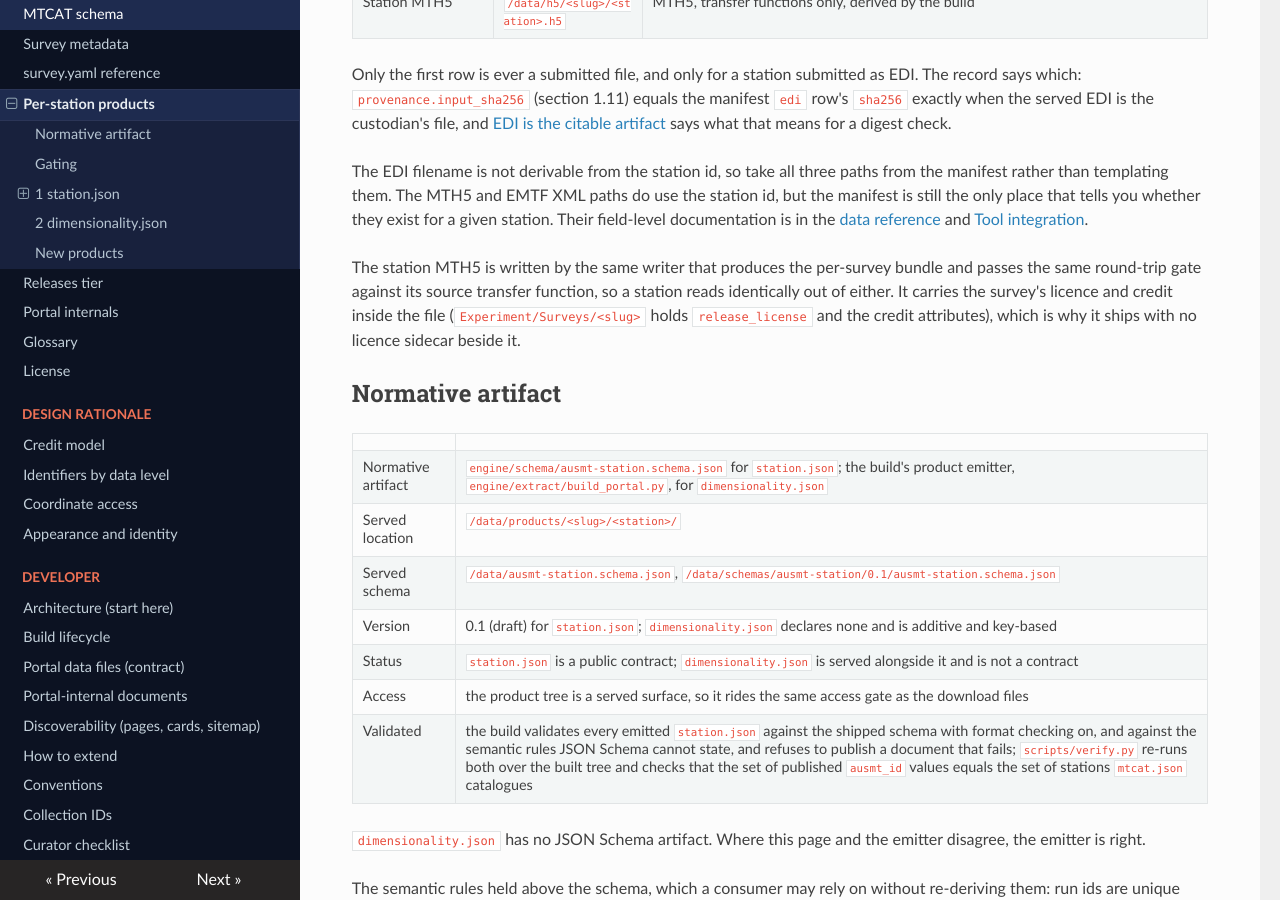
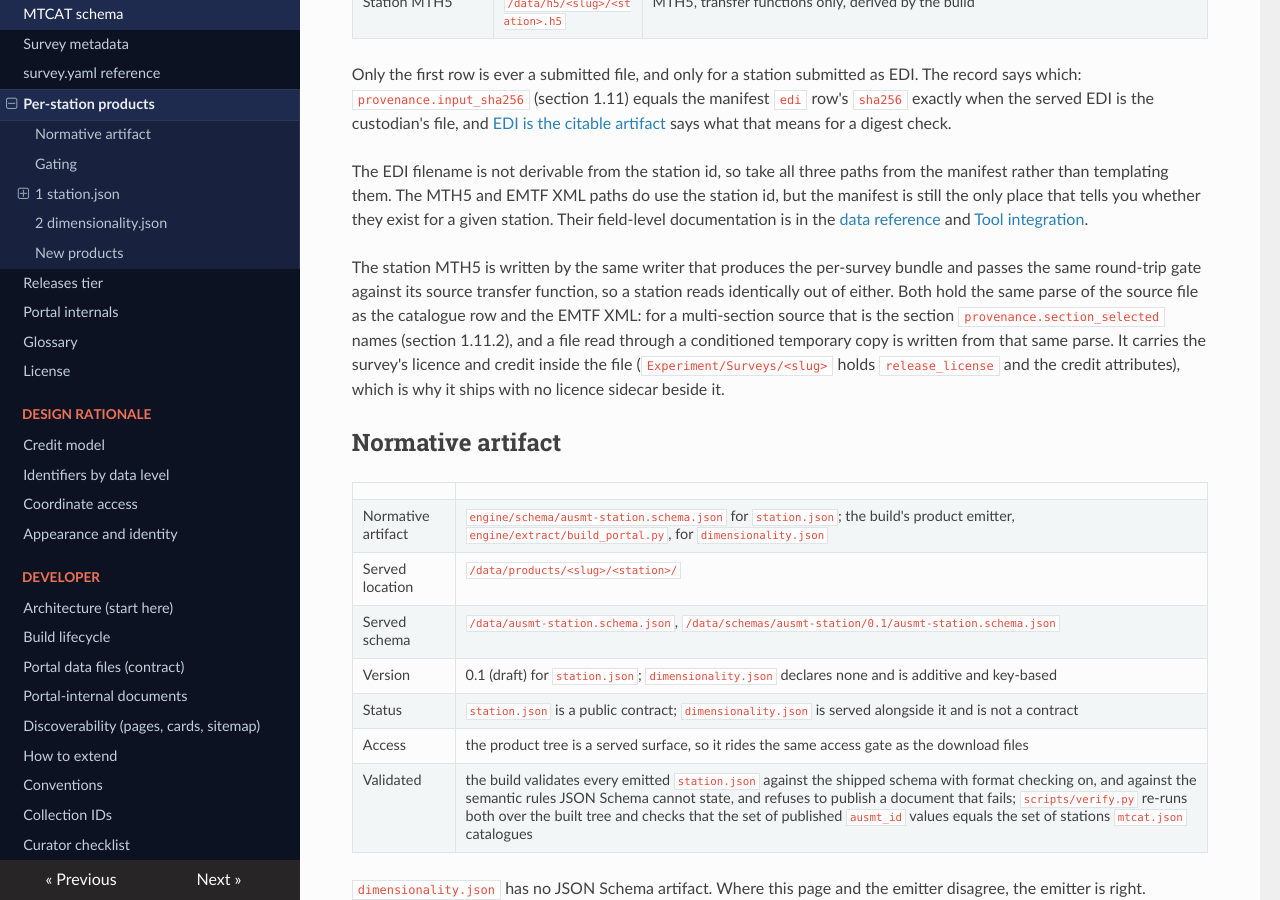
Before and after one commit to bvkay/ausmt, an MkDocs documentation site: the page built from docs/docs/reference/station-products.md, in a window 1280 px wide and 900 px high, scrolled down 678 px. Built offline with MkDocs 1.6.1, drawn with Linux system fonts in a browser that asks for light colours; nearby versions of some CDN libraries; some of the changed text lies outside the part shown.

Commit message:
docs: the MTH5 holds the same parse as the catalogue row and the EMTF XML
The station products reference and the build lifecycle say which parse an MTH5 stores, that the
round-trip gate compares against that parse, and that a transfer function id too long for the
mth5 summary table is recorded in product_failures and skipped.

```diff
--- a/docs/docs/reference/station-products.md
+++ b/docs/docs/reference/station-products.md
@@ -38,9 +38,12 @@ the [data reference](../interoperability/api-reference.md#per-station-fetch-thro
 [Tool integration](../interoperability/tool-integration.md).
 
 The station MTH5 is written by the same writer that produces the per-survey bundle and passes the same
-round-trip gate against its source transfer function, so a station reads identically out of either. It
-carries the survey's licence and credit inside the file (`Experiment/Surveys/<slug>` holds
-`release_license` and the credit attributes), which is why it ships with no licence sidecar beside it.
+round-trip gate against its source transfer function, so a station reads identically out of either. Both
+hold the same parse of the source file as the catalogue row and the EMTF XML: for a multi-section
+source that is the section `provenance.section_selected` names (section 1.11.2), and a file read
+through a conditioned temporary copy is written from that same parse. It carries the survey's licence
+and credit inside the file (`Experiment/Surveys/<slug>` holds `release_license` and the credit
+attributes), which is why it ships with no licence sidecar beside it.
 
 ## Normative artifact
 
@@ -392,7 +395,7 @@ is reported separately under `file_written_by` rather than being published as th
 | Type | object |
 | Default | absent, which is every station whose source file carries one data section |
 | Example | `{ "sectid": "Wp01_avg", "sections_dropped": 100 }` |
-| Note | An EPI-KIT processor writes its solution twice over: one `>=MTSECT` block carries the averaged solution, named `<DATAID>_avg`, and after it come the per-frequency realisations `XPR-0` to `XPR-n`. The averaged block is the transfer function of record. AusMT reads the section of record and states which one it was: `<DATAID>_avg`, else the section named for the `DATAID`, else the first section. The selection is applied to a temporary copy carrying that section alone, so the served file stays byte-identical to the custodian's and `input_sha256` still hashes it. A station whose source names no such stack of sections carries no member at all. |
+| Note | An EPI-KIT processor writes its solution twice over: one `>=MTSECT` block carries the averaged solution, named `<DATAID>_avg`, and after it come the per-frequency realisations `XPR-0` to `XPR-n`. The averaged block is the transfer function of record. AusMT reads the section of record and states which one it was: `<DATAID>_avg`, else the section named for the `DATAID`, else the first section. The selection is applied to a temporary copy carrying that section alone, so the served file stays byte-identical to the custodian's and `input_sha256` still hashes it. The catalogue row, the EMTF XML and the MTH5 all hold the selected section. A station whose source names no such stack of sections carries no member at all. |
 
 #### 1.11.3 provenance.coordinate_signs_collapsed
 
```
Also changed, not shown: docs/docs/developer/build-lifecycle.md (+7 -2 lines).
